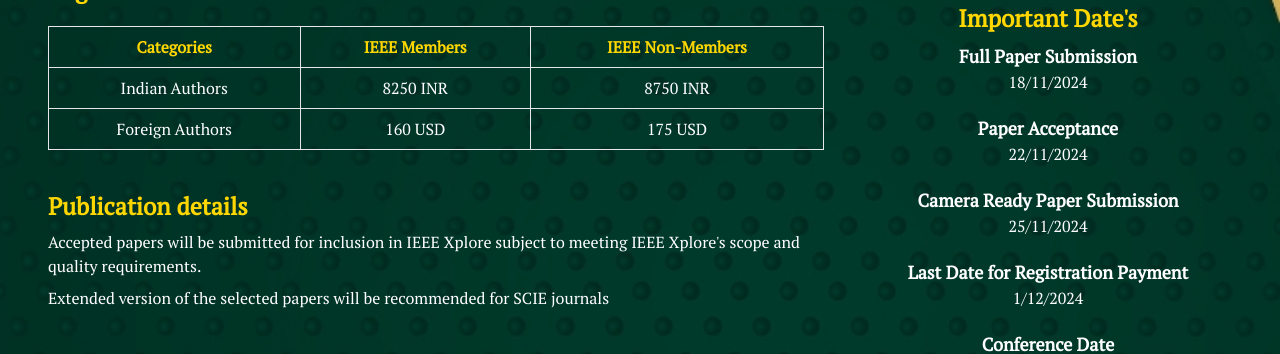
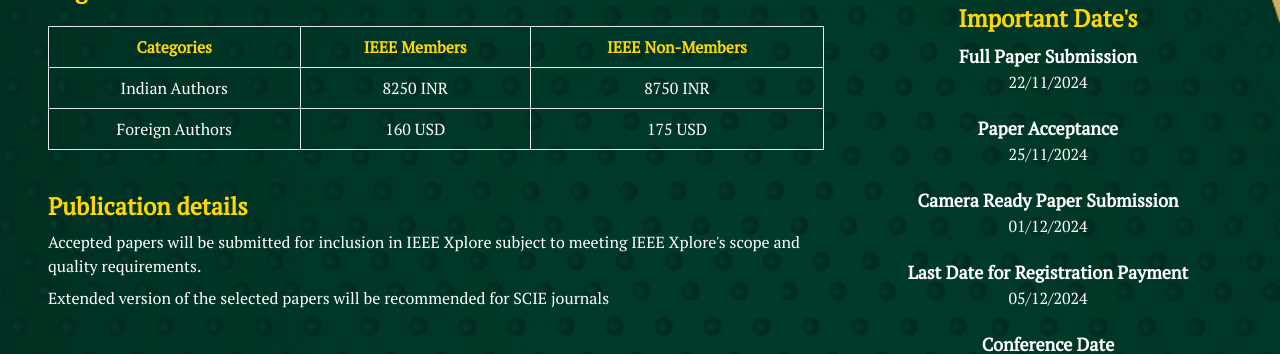
Before and after one commit to kazuma-0/icercs-v2, a Next.js app: page /registration in a window 1280 px wide. Shown: the part 126-480 px from the top of the page. Built offline with nearby package versions, Linux system fonts and the light colour scheme.

Commit message:
fix: Update submission and acceptance dates in registration page

```diff
--- a/src/app/registration/page.tsx
+++ b/src/app/registration/page.tsx
@@ -61,14 +61,14 @@
           </h3>
 
           <div className="space-y-3">
-            <DateWithLabel date="18/11/2024" label="Full Paper Submission" />
-            <DateWithLabel date="22/11/2024" label="Paper Acceptance" />
+            <DateWithLabel date="22/11/2024" label="Full Paper Submission" />
+            <DateWithLabel date="25/11/2024" label="Paper Acceptance" />
             <DateWithLabel
-              date="25/11/2024"
+              date="01/12/2024"
               label="Camera Ready Paper Submission"
             />
             <DateWithLabel
-              date="1/12/2024"
+              date="05/12/2024"
               label="Last Date for Registration Payment"
             />
 
```
